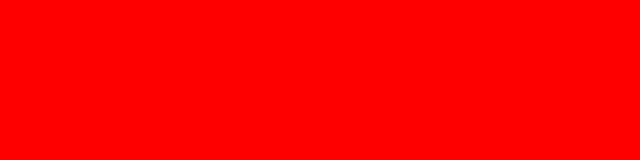
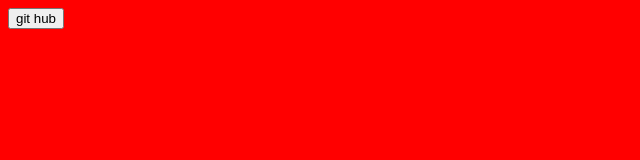
Before and after one commit to savyan13/savyan12, a plain HTML site: page index.html in a window 1280 px wide. Shown: the whole page, without its empty margins (0-640 px from the left). Drawn offline with Linux system fonts and the light colour scheme; files that its build step writes are made by us from their sources.

Commit message:
add the btn EL in html file

```diff
--- a/index.html
+++ b/index.html
@@ -7,6 +7,6 @@
     <title>Git project</title>
 </head>
 <body>
-
+    <button> git hub </button>
 </body>
 </html>
```
